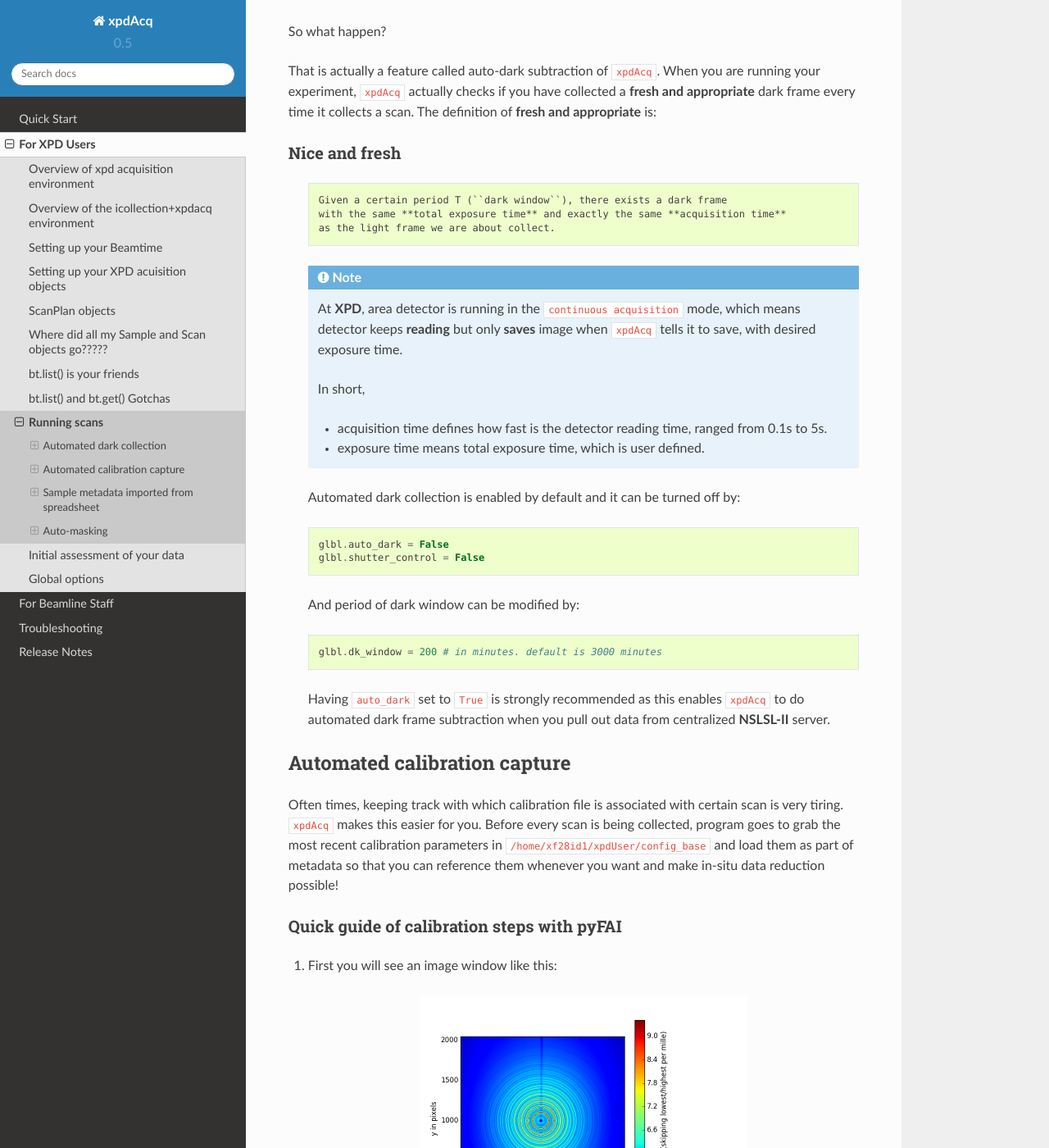
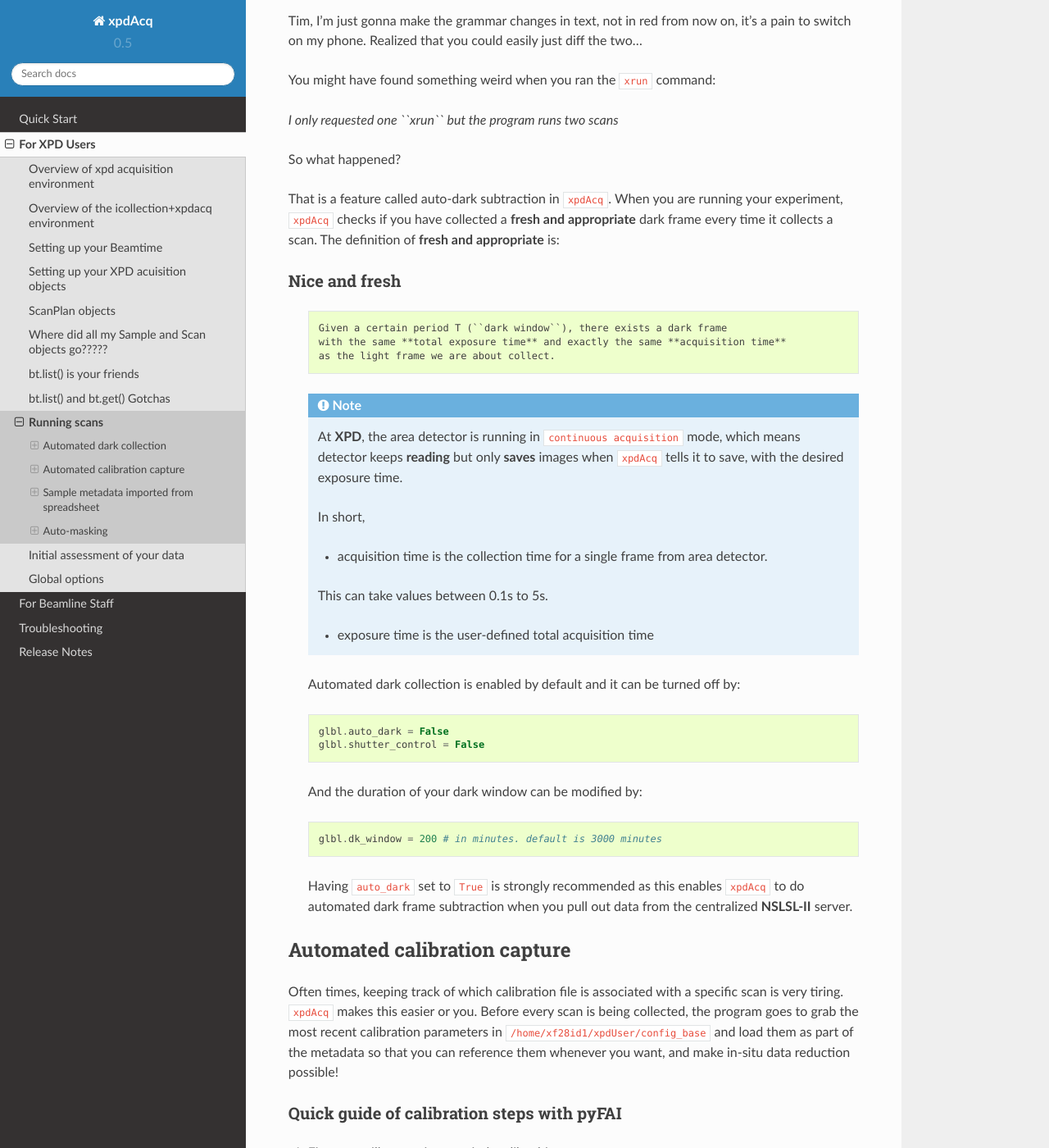
Before and after one commit to xpdAcq/xpdAcq, a Sphinx documentation site: the page built from doc/usb_Running.rst, in a window 1280 px wide and 1400 px high, scrolled down 2678 px. Shown: the whole window at 82% size. Built offline with Sphinx 7.4.7 and the Read the Docs theme 2.0.0, drawn with Linux system fonts in a browser that asks for light colours; some of the changed text lies outside the part shown.

Commit message:
DOC: Soham edits

````diff
--- a/doc/usb_Running.rst
+++ b/doc/usb_Running.rst
@@ -1,37 +1,50 @@
 .. _usb_running:
+
 
 Running scans
 -------------
+
 
 The hard work of the experimental setup is now done.  It involved creating all the
 rich metadata container and ScanPlan objects, but with this in the past it makes
 it easy and low overhead to run the scans, allowing the experimenter to concentrate
 on the science and not the experimental process.
 
+
 To run scans there are just a few xpdAcq
 run engines(functions) that you need.  To run a scan you simply pick the run engine you want
 and give it a predefined Sample object and
 a predefined ScanPlan object, then hit return and sit back, your scan will be carried out.
 
+
 The allowed scan types are:
+
 
 .. code-block:: python
 
+
   >>> xrun(sample, scanplan)
+
 
 .. autofunction:: xpdacq.xpdacq.xrun
 
+
 ``xrun`` stands for "XPD run" which is a our main run engine.
+
 
 Here are some examples of a workflow.  Assume a Ni_calibrant sample is loaded on the diffractometer
 and the ``Ni_calibrant`` Sample object is created as well as all the ``ScanPlan`` we need.
 We will start by doing a scan with ``Sample`` object ``Setup`` on our ``ct_1`` ScanPlan.
 
+
 Remember, always start with ``bt.list()``
+
 
 .. code-block:: python
 
+
   >>> bt.list()
+
 
   ScanPlans:
   0: 'ct_5'
@@ -42,6 +55,7 @@ Remember, always start with ``bt.list()``
   5: 'ct_60'
   7: 'ct_1.5'
   8: 'ct_100.5'
+
 
   Samples:
   0: Setup
@@ -54,10 +68,13 @@ Remember, always start with ``bt.list()``
   7: activated_carbon_3
 ...
 
+
 The Sample object I want has list index 0 and the ScanPlan has list index 2.
 Let's try to make sure everything is ok.
 
+
 .. code-block:: python
+
 
   >>> xrun(0, 2)
   INFO: requested exposure time = 1 - > computed exposure time= 1.0
@@ -86,6 +106,7 @@ and then compare them.
   |         1 | 16:01:37.3 |       5.00 |
   +-----------+------------+------------+
   generator count ['728f2f'] (scan num: 5)
+
 
   >>> setupscan(0, 8)  #100.5 seconds
   INFO: requested exposure time = 100.5 - > computed exposure time= 100.5
@@ -99,10 +120,14 @@ and then compare them.
   generator count ['981e70'] (scan num: 6)
 
 
-It seems that the 2 second scans are the best, so let's do with desired ``Sample``
+
+
+It seems that the 2 second scans are the best, so let's do[b] with desired ``Sample``
 to get the first data-set.
 
+
 .. code-block:: python
+
 
   >>>In [13]: xrun(0, 8)
   INFO: requested exposure time = 100.5 - > computed exposure time= 100.5
@@ -127,43 +152,58 @@ to get the first data-set.
   generator count ['0beaaf'] (scan num: 8)
 
 
+
+
   .. _auto_dark:
+
 
 Automated dark collection
 """""""""""""""""""""""""
 
-you might have found something weird when you running a ``xrun`` command:
 
-*I only requested one ``xrun`` but program runs two scans*
+Tim, I'm just gonna make the grammar changes in text, not in red from now on, it's a pain to switch on my phone. Realized that you could easily just diff the two...
 
-So what happen?
 
-That is actually a feature called auto-dark subtraction of ``xpdAcq``.
-When you are running your experiment, ``xpdAcq`` actually checks if you have
+You might have found something weird when you ran the ``xrun`` command:
+
+
+*I only requested one ``xrun`` but the program runs two scans*
+
+
+So what happened?
+
+
+That is a feature called auto-dark subtraction in ``xpdAcq``.
+When you are running your experiment, ``xpdAcq`` checks if you have
 collected a **fresh and appropriate** dark frame every time it collects a scan.
 The definition of **fresh and appropriate** is:
+
 
 **Nice and fresh**
 ^^^^^^^^^^^^^^^^^^
 
+
   .. code-block:: none
+
 
     Given a certain period T (``dark window``), there exists a dark frame
     with the same **total exposure time** and exactly the same **acquisition time**
     as the light frame we are about collect.
 
+
   .. note::
 
-    At **XPD**, area detector is running in the ``continuous acquisition`` mode,
-    which means detector keeps **reading** but only **saves** image when ``xpdAcq``
-    tells it to save, with desired exposure time.
+
+    At **XPD**, the area detector is running in ``continuous acquisition`` mode,
+    which means detector keeps **reading** but only **saves** images when ``xpdAcq``
+    tells it to save, with the desired exposure time.
 
     In short,
 
-    * acquisition time defines how fast is the detector reading time,
-      ranged from 0.1s to 5s.
+    * acquisition time is the collection time for a single frame from area detector.
+    This can take values between 0.1s to 5s.
 
-    * exposure time means total exposure time, which is user defined.
+    * exposure time is the user-defined total acquisition time
 
   Automated dark collection is enabled by default and it can be turned off by:
 
@@ -172,44 +212,53 @@ The definition of **fresh and appropriate** is:
     glbl.auto_dark = False
     glbl.shutter_control = False
 
-  And period of dark window can be modified by:
+
+  And the duration of your dark window can be modified by:
+
 
   .. code-block:: python
 
     glbl.dk_window = 200 # in minutes. default is 3000 minutes
 
+
   Having ``auto_dark`` set to ``True`` is strongly recommended as this enables
-  ``xpdAcq`` to do automated dark frame subtraction when you pull out data from
+  ``xpdAcq`` to do automated dark frame subtraction when you pull out data from the
   centralized **NSLSL-II** server.
 
+
 .. _auto_calib:
+
 
 Automated calibration capture
 """""""""""""""""""""""""""""
 
-Often times, keeping track with which calibration file is associated with
-certain scan is very tiring. ``xpdAcq`` makes this easier for you. Before every
-scan is being collected, program goes to grab the most recent calibration
-parameters in ``/home/xf28id1/xpdUser/config_base`` and load them as part of
-metadata so that you can reference them whenever you want and make in-situ data
+
+Often times, keeping track of which calibration file is associated with a specific scan is very tiring. ``xpdAcq`` makes this easier or you. Before every
+scan is being collected, the program goes to grab the most recent calibration
+parameters in ``/home/xf28id1/xpdUser/config_base`` and load them as part of the
+metadata so that you can reference them whenever you want, and make in-situ data
 reduction possible!
 
+
 .. _calib_manual:
+
 
 Quick guide of calibration steps with pyFAI
 ^^^^^^^^^^^^^^^^^^^^^^^^^^^^^^^^^^^^^^^^^^^^
 
+
 1. First you will see an image window like this:
+
 
   .. image:: ./img/calib_05.png
     :width: 400px
     :align: center
     :height: 300px
 
-  That is the image we want to perform azimuthal calibration with. Use **magnify
-  tool** at the tool bar to zoom in and **right click** on rings. Starting from
-  the inner ring and to the outer rings. Usually a few rings (~5) should be
-  enough.
+
+  That is the image we want to perform our  calibration with. Use **magnify
+  tool** at the tool bar to zoom in and **right click** on rings (tip: deselect the zoom toggle before ring selection). Typically a few rings (~5) should be enough.
+
 
   .. image:: ./img/calib_07.png
     :width: 400px
@@ -220,99 +269,126 @@ Quick guide of calibration steps with pyFAI
   .. note::
 
     * For a better calibration, we suggest you to select rings that are
-      **well separated** from its neighbors.
-    * Also, we suggest you to zoom in more for better accuracy when selecting rings.
+      **well separated/resolved** from their neighbors, and make sure that points are assigned to the correct ring.
 
-2. After selecting rings, click on the *original* terminal and hit ``<enter>``.
+
+2. After ring selection, click on the *original* terminal and hit ``<enter>``.
   Then you will be requested to supply indices of rings you just selected.
   Remember index **starts from 0** as we are using ``python``.
   After supplying all indices, you should have a window to show your calibration:
+
 
   .. image:: ./img/calib_08.png
     :width: 400px
     :align: center
     :height: 300px
 
-  Program will ask you if you want to modify parameters. In most of cases, you
-  don't have to change the parameters, so just type ``done`` in the terminal and
-  calibration process will be done.
+
+  The program will ask you if you want to modify parameters.
+  To finish entire calibration process, please type ``done`` in the terminal.
+
+  You may find more information about calibration process from `pyFAI documentation <http://pyfai.readthedocs.io/en/latest/calibration.html>`_
+
 
 3. Finally 1D integration and 2D regrouping results will pop out:
+
 
   .. image:: ./img/calib_09.png
     :width: 400px
     :align: center
     :height: 300px
 
-  You can qualitatively interrogate your calibration by looking if lines in
-  2D regrouping are straight or not.
-
   After this step, a calibration file with name ``pyFAI_calib.yml`` will be
   saved under ``/home/xf28id1/xpdUser/config_base``
 
-Alright, you are done then! With ```automated calibration capture`` feature, ``xpdAcq``
+
+Alright, you are done then! With ``automated calibration capture`` feature, ``xpdAcq``
 will load calibration parameters from the most recent config file.
 
+
 .. _import_sample:
+
 
 Sample metadata imported from spreadsheet
 """""""""""""""""""""""""""""""""""""""""
 
+
 In order to facilitate retrospective operation on data, we suggest you to enter
 as much information as you can and that is the main philosophy behind ``xpdAcq``.
+
 
 Typing in sample metadata during beamtime is always less efficient and it wastes
 your time so a pre-populated excel sheet with all metadata entered beforehand
 turns out to be the solution.
 
+
 In order import sample metadata from spreadsheet, we would need you to have a
 pre-filled spreadsheet with name ``<saf_number>_sample.xls`` sit in ``xpdConfig``
 directory. Then the import process is simply:
 
+
 .. code-block:: python
+
 
   import_sample(300564, bt) # SAF number is 300564 to current beamtime
                             # beamtime object , bt, with SAF number 300564 has created
                             # file with 300564_sample.xls exists in ``xpdConfig`` directory
 
+
 .. note::
+
 
   Usually ``xpdAcq`` will grab the ``saf_number`` and ``bt`` to current beamtime for you,
   so you can simply run ``import_sample()``. However, if you want to load in different
   spreadsheets, you can also import it by explicitly typing in ``saf_number``.
 
+
 comma separated fields
 ^^^^^^^^^^^^^^^^^^^^^^
 
+
   Files with information entities are separated by a comma ``,``.
+
 
   Each separated by ``,`` will be individually searchable later.
 
+
   Fields following this parsing rule are:
+
 
   ============= ========================================================
   ``cif name``  pointer of potential structures for your sample, if any.
   ``Tags``      any comment you want to put on for this measurement.
   ============= ========================================================
 
+
   Example on ``Tags``:
+
 
   .. code-block:: none
 
+
     background, standard --> background, standard
+
 
   And a search on either ``background`` or``standard`` later on will include
   this header.
 
 
+
+
 name fields
 ^^^^^^^^^^^
 
+
   Fields used to store a person's name in ``first name last name`` format.
+
 
   Each person's first and last name will be searchable later on.
 
+
   Fields following this parsing rule are:
+
 
   ======================    =========================================================
   ``Collaborators``         name of your collaborators
@@ -320,77 +396,107 @@ name fields
   ``Lead Experimenters``    a person who is going to lead this experiment at beamline
   ======================    =========================================================
 
+
   Example on name fields:
+
 
   .. code-block:: none
 
+
     Maxwell Terban, Benjamin Frandsen ----> Maxwell, Terban, Benjamin, Frandsen
+
 
   A search on either ``Maxwell`` or ``Terban`` or ``Benjamin`` or ``Frandsen``
   later will include this header.
 
 
+
+
 phase string
 ^^^^^^^^^^^^
+
 
   Field used to specify the phase information and chemical composition of your
   sample. It's important to enter this field correctly so that we can have
   accelerated data reduction workflow.
 
+
   Fields follows this parsing rule are:
+
 
   ==============  ==============================================================
   ``Phase Info``  field to specify phase information and chemical composition of
                   your sample
   ==============  ==============================================================
 
+
   phase string will be expect to be enter in a form as
   ``phase_1: amount, phase_2: amount``.
 
+
   An example of 0.9% sodium chloride water will be:
+
 
   .. code-block:: none
 
+
     Nacl: 0.09, H20: 0.91
+
 
   This ``Phase Info`` will be parsed as:
 
+
   .. code-block:: python
+
 
     {'sample_composition': {'Na':0.09, 'Cl':0.09, `H`:1.82, `O`:0.91},
      'sample_phase': {'NaCl':0.09, 'H20':0.91},
      'composition_string': 'Na0.09Cl0.09H1.82O0.91'}
 
+
   ``composition_string`` is designed for data reduction software going to be
   used. Under ``xpdAcq`` framework, we will assume
   `pdfgetx3 <http://www.diffpy.org/products/pdfgetx3.html>`_
 
+
   As before, a search on ``Na`` or ``Cl`` or ``H`` or ``O`` will include this
   header. Also a search on ``Nacl=0.09`` will include this header as well.
 
+
 .. _background_obj:
+
 
 Sample Objects
 ^^^^^^^^^^^^^^
 
+
 * **Sample**:
+
 
   Each row in your spreadsheet will be taken as one valid Sample and metadata
   will be parsed based on the contents you type in with above parsing rule.
 
 
+
+
 Generally, after successfully importing sample from spreadsheet, that is what
 you would see:
 
+
 .. code-block:: python
+
 
   In [1]: import_sample(300564, bt)
   *** End of import Sample object ***
   Out[1]: <xpdacq.utils.ExceltoYaml at 0x7fae8ab659b0>
 
+
   In [2]: bt.list()
 
+
   ScanPlans:
+
+
 
 
   Samples:
@@ -406,6 +512,7 @@ you would see:
   9: Zn_MOF
   ...
 
+
   41: ITO_glass_noFilm
   42: ITO_glass_1hrHeatUpTo250C_1hrhold250C_airdry
   43: ITO_glass_1hrHeatUpTo450C_1hrhold450C_airdry
@@ -462,11 +580,13 @@ Applied masks
     settings are to mask out 30 pixels on either side of the line connecting
     the beamcenter and the detector edge
 
+
 5. Binned outlier mask:
     Lastly a binned outlier mask is applied, removing pixels which are alpha
     standard deviations away from the mean intensity as a function of Q. This
     mask aims to remove many of the dead/hot pixels and streaks. The default
     alpha is 3 standard deviations.
+
 
 Using the auto-masker
 ^^^^^^^^^^^^^^^^^^^^^
@@ -474,11 +594,15 @@ To use the auto-masker once, creating masks used for subsequent images,
  just run the command:
 .. code-block:: python
 
+
   run_mask_builder()
+
 
 This will take a shot and mask it. This mask will then be saved and loaded
 into subsequent experiment `run_headers` allowing them to be used for the next
 images.
 
 
+
+
 Let's :ref:`take a quick look at our data <usb_quickassess>`
````
Also changed, not shown: other parts of doc/usb_Running.rst (+17 -3 lines).
